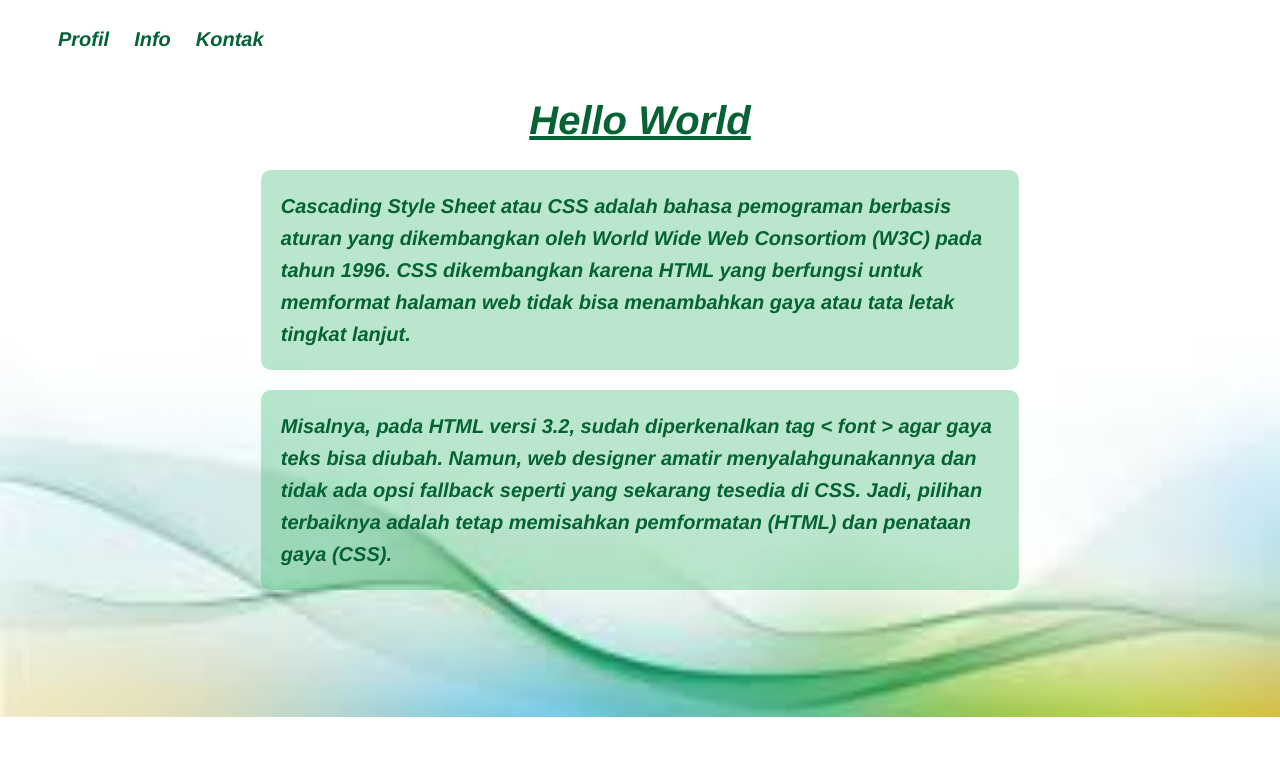
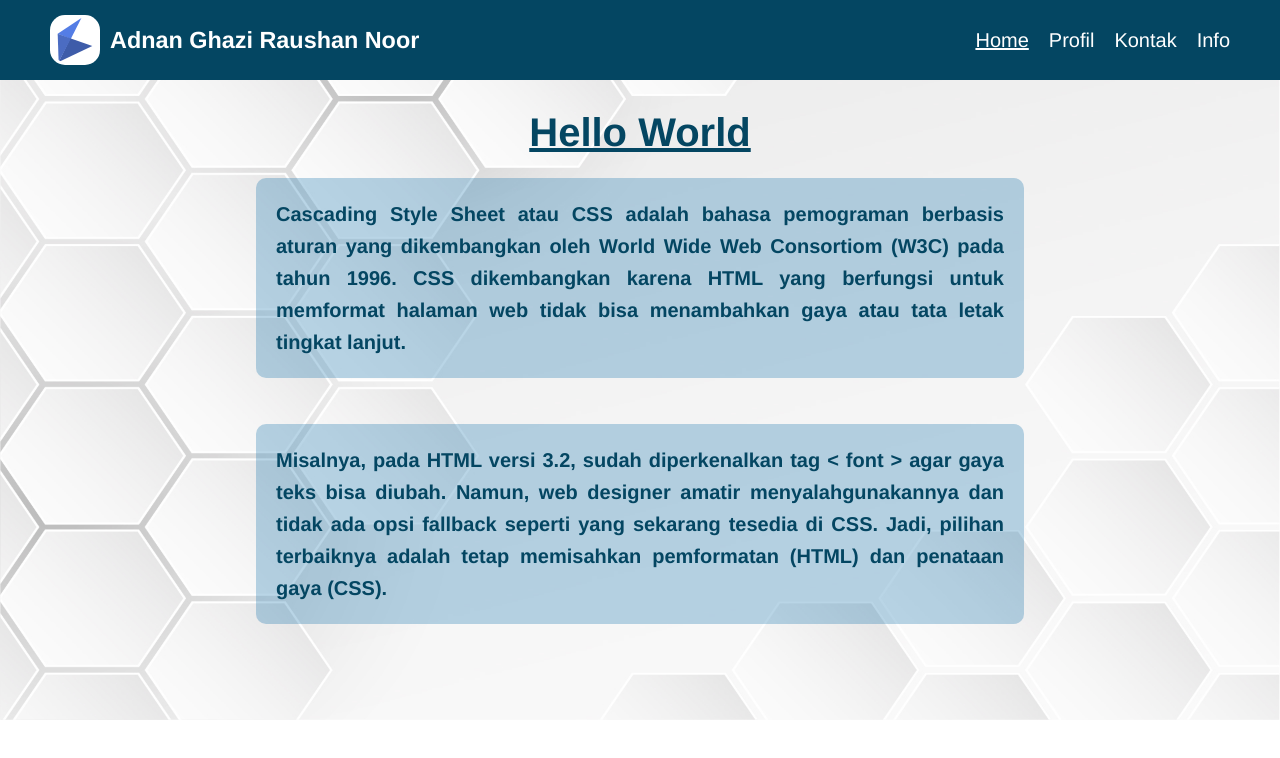
Before and after one commit to Adnngrn/latihan-css, a plain HTML site: page index.html in a window 1280 px wide. Drawn offline with Linux system fonts and the light colour scheme.

Commit message:
feat:Menu, Logo, Kontak

```diff
--- a/index.html
+++ b/index.html
@@ -5,30 +5,29 @@
     <meta name="viewport" content="width=device-width, initial-scale=1.0">
     <title>Latihan CSS</title>
     <link rel="stylesheet" href="style.css">
-    <!-- <style>
-        body{
-            font-family: 'Courier New', Courier, monospace;
-        }
-        h1{color: blueviolet;}
-        p{
-            line-height: 1.6em;
-            color: rgb(14, 14, 13);
-        }
-    </style> -->
 </head>
-<body class="bg-index">
-    <div class="nav">
-        <a href="profil.html">Profil</a>
-        <a href="#">Info</a>
-        <a href="#">Kontak</a>
+<body>
+    <div class="navbar">
+        <div style="display: flex; align-items: center; gap: 10px;">
+            <img src="AG-Blue.svg" alt="logo">
+            <h3>Adnan Ghazi Raushan Noor</h3>
+        </div>
+        <ul style="display: flex; gap: 20px; list-style: none;">
+            <li><a href="index.html">Home</a></li>
+            <li><a href="profil.html">Profil</a></li>
+            <li><a href="kontak.html">Kontak</a></li>
+            <li><a href="#">Info</a></li>
+        </ul>
     </div>
-    <div style="width: 60%; margin: auto;">
-        <h1>Hello World</h1>
-        <p >Cascading Style Sheet atau CSS adalah bahasa pemograman berbasis aturan yang dikembangkan oleh World Wide Web Consortiom (W3C) pada tahun 1996. CSS dikembangkan karena HTML yang berfungsi untuk memformat halaman web tidak bisa menambahkan gaya atau tata letak tingkat lanjut.
+    <div style="width: 60%; margin: auto; margin-top: 30px;">
+        <h1>Hello World</h1><br>
+        <p>
+            Cascading Style Sheet atau CSS adalah bahasa pemograman berbasis aturan yang dikembangkan oleh World Wide Web Consortiom (W3C) pada tahun 1996. CSS dikembangkan karena HTML yang berfungsi untuk memformat halaman web tidak bisa menambahkan gaya atau tata letak tingkat lanjut.
+        </p>
 
-        </p>
+        <br><br>
+
         <p>
-
             Misalnya, pada HTML versi 3.2, sudah diperkenalkan tag < font > agar gaya teks bisa diubah. Namun, web designer amatir menyalahgunakannya dan tidak ada opsi fallback seperti yang sekarang tesedia di CSS. Jadi, pilihan terbaiknya adalah tetap memisahkan pemformatan (HTML) dan penataan gaya (CSS).
         </p>
     </div>
--- /dev/null
+++ b/kontak.css
@@ -0,0 +1,104 @@
+* {
+    margin: 0;
+    padding: 0;
+    box-sizing: border-box;
+}
+
+body{
+    font-family:'Franklin Gothic Medium', 'Arial Narrow', Arial, sans-serif;
+    font-size: 20px;
+    /* font-variant: small-caps; */
+    /* font-style: italic; */
+}
+
+.contact-form {
+    background: #fff;
+    padding: 30px 40px;
+    border-radius: 10px;
+    box-shadow: 0 5px 15px rgba(0,0,0,0.2);
+    width: 100%;
+    max-width: 400px;
+}
+
+.contact-form h2 {
+    text-align: center;
+    margin-bottom: 20px;
+    color: #333;
+}
+
+.form-group {
+    margin-bottom: 15px;
+}
+
+.form-group label {
+    display: block;
+    margin-bottom: 5px;
+    font-weight: bold;
+    color: #444;
+}
+
+.form-group input,
+.form-group textarea {
+    width: 100%;
+    padding: 10px;
+    border: 1px solid #ccc;
+    border-radius: 6px;
+    font-size: 14px;
+}
+
+.form-group textarea {
+    resize: none;
+    height: 100px;
+}
+
+.btn {
+    display: block;
+    width: 100%;
+    padding: 10px;
+    background: rgb(6, 96, 166);
+    color: white;
+    border: none;
+    border-radius: 6px;
+    font-size: 16px;
+    font-weight: bold;
+    cursor: pointer;
+    transition: background 0.3s;
+}
+
+.btn:hover {
+    background: #044662;
+}
+
+.navbar{
+    display: flex;
+    align-items: center;
+    background-color: #044662;
+    padding: 15px 50px;
+    justify-content: space-between;
+    color: white;
+}
+
+.navbar img{
+    height: 50px;
+    width: 50px;
+    border-radius: 30%;
+    padding: 3px;
+    background-color: white;
+}
+
+.navbar ul li:nth-child(3){
+    text-decoration: underline;
+}
+.navbar ul li:nth-child(3):hover{
+    color: rgba(255, 255, 255, 0.338);
+}
+
+ul li{list-style: none;}
+
+ul li a{
+    text-decoration: none;
+    color: white;
+}
+ul li a:hover{
+    color: rgba(255, 255, 255, 0.338);
+}
--- a/profil.css
+++ b/profil.css
@@ -10,6 +10,32 @@ body{
     /* font-variant: small-caps; */
     /* font-style: italic; */
 }
+
+.navbar{
+    display: flex;
+    align-items: center;
+    background-color: #044662;
+    padding: 15px 50px;
+    justify-content: space-between;
+    color: white;
+}
+
+.navbar img{
+    height: 50px;
+    width: 50px;
+    border-radius: 30%;
+    padding: 3px;
+    background-color: white;
+}
+
+.navbar ul li:nth-child(2){
+    text-decoration: underline;
+}
+.navbar ul li:nth-child(2):hover{
+    color: rgba(255, 255, 255, 0.338);
+}
+
+ul li{list-style: none;}
 
 ul li a{
     text-decoration: none;
@@ -30,7 +56,6 @@ p{
     line-height: 1.6em;
 }
 
-ul li{list-style: none;}
 
 footer {
     background-color: rgb(41, 41, 41);
--- a/style.css
+++ b/style.css
@@ -1,24 +1,30 @@
-/* * {
+* {
     margin: 0;
     padding: 0;
     box-sizing: border-box;
-} */
+}
 
 body{
     font-family:'Franklin Gothic Medium', 'Arial Narrow', Arial, sans-serif;
     font-size: 20px;
     /* font-variant: small-caps; */
-    font-style: italic;
+    /* font-style: italic; */
+    background-image: url(White-Honeycomb-Backgrounds.jpg);
+    background-repeat: no-repeat;
+    background-size: 100%;
 }
 
-.nav{
+.navbar{
     display: flex;
-    gap: 25px;
-    padding: 20px 50px;
+    align-items: center;
+    background-color: #044662;
+    padding: 15px 50px;
+    justify-content: space-between;
+    color: white;
 }
 
 h1{
-    color: rgb(4, 98, 53);
+    color: #044662;
     text-align: center;
     /* text-transform: lowercase; */
     /* text-decoration: overline; */
@@ -29,40 +35,42 @@ p{
     /* letter-spacing: normal; */
     word-spacing: normal;
     line-height: 1.6em;
-    color: rgb(4, 98, 53);
+    color: #044662;
     font-weight: bold;
-    background-color: rgba(19, 169, 84, 0.296); padding: 20px; border-radius: 10px;
+    background-color: #1372a94b;
+    padding: 20px;
+    border-radius: 10px;
     /* text-indent: 15px; */
     /* text-align: center; */
     /* text-decoration:line-through; */
 }
-
-a{
+ul li a{
     text-decoration: none;
-    font-weight: 700;
-    color: rgb(4, 98, 53);
+    color: white;
+}
+ul li a:hover{
+    color: rgba(255, 255, 255, 0.338);
 }
 
-a:hover{
-    color: rgb(17, 215, 119);
-
+.navbar ul li:first-child{
+    text-decoration: underline;
 }
-ul, ol{list-style: none;}
-
-
-/* BAGIAN FILE INDEX */
-.bg-index{
-    background-image: url(images.jpg);
-    background-repeat: no-repeat;
-    background-size: 100%;
+.navbar ul li:first-child:hover{
+    color: rgba(255, 255, 255, 0.338);
 }
 
-/* BAGIAN FILE PROFIL */
-/* .bg-profil{
-    background-color: rgb(177, 229, 249);
-    background: linear-gradient(to right, #74ebd5, #ACB6E5);
+.navbar img{
+    height: 50px;
+    width: 50px;
+    border-radius: 30%;
+    padding: 3px;
+    background-color: white;
 }
 
-.container-profil{
-    background-color: white; width: 30%; padding: 20px 20px 20px 0; border-radius: 20px; margin:auto; justify-items: center; margin-top: 10%;
-} */
+p{
+    /* width: 50%; */
+    text-align: justify;
+    line-height: 1.6em;
+}
+
+ul li{list-style: none;}
```
Also changed, not shown: kontak.html (added, +46 -0 lines), profil.html (+8 -3 lines), test.html (added, +106 -0 lines), AG-Blue.svg (added), White-Honeycomb-Backgrounds.jpg (added).
